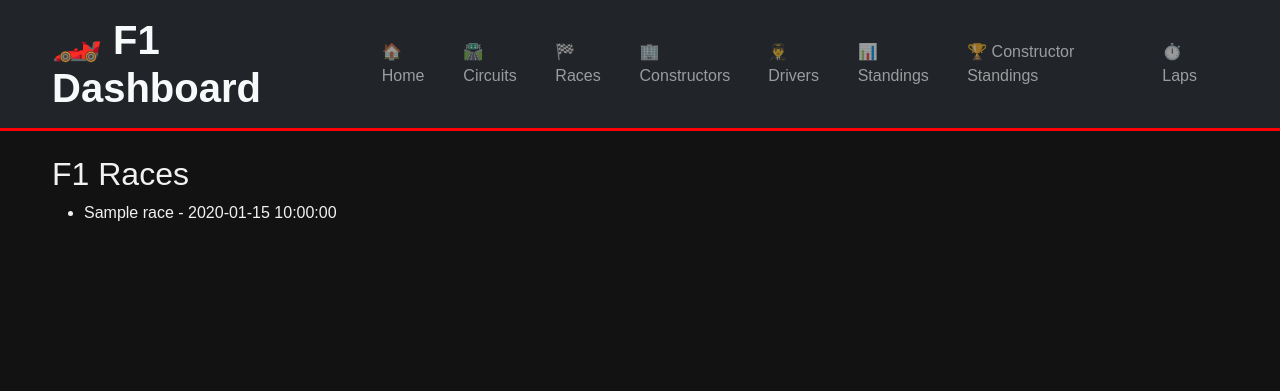
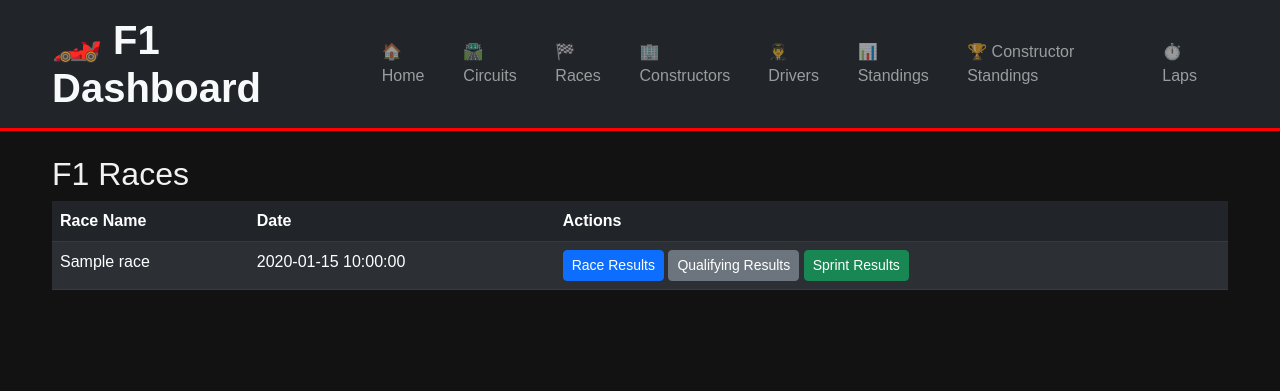
Before and after one commit to vishruthdevan/slipstream, a Flask app: template templates/races.html in a window 1280 px wide. Shown: the top 391 px of the page. Run offline with Flask 3, Linux system fonts and the light colour scheme; the template is opened without the code that fills it: most values are stand-ins (such as "Sample title", 1, 10 or a date in 2020); parts of the project's set-up code (start-up, migrations or seed data) failed here and were passed over.

Commit message:
Add result buttons

```diff
--- a/templates/races.html
+++ b/templates/races.html
@@ -1,8 +1,31 @@
-{% extends "base.html" %} {% block content %}
+{% extends "base.html" %}
+{% block content %}
 <h2>F1 Races</h2>
-<ul>
-  {% for race in races %}
-  <li>{{ race.name }} - {{ race.date }}</li>
-  {% endfor %}
-</ul>
+<div class="table-responsive">
+  <table class="table table-striped table-dark table-hover">
+    <thead>
+      <tr>
+        <th>Race Name</th>
+        <th>Date</th>
+        <th>Actions</th>
+      </tr>
+    </thead>
+    <tbody>
+      {% for race in races %}
+      <tr>
+        <td>{{ race.name }}</td>
+        <td>{{ race.date }}</td>
+        <td>
+          <a href="{{ url_for('race_results.race_results', race_id=race.id) }}" class="btn btn-primary btn-sm">Race
+            Results</a>
+          <a href="{{ url_for('qualifying_results.qualifying_results', race_id=race.id) }}"
+            class="btn btn-secondary btn-sm">Qualifying Results</a>
+          <a href="{{ url_for('sprint_results.sprint_results', race_id=race.id) }}"
+            class="btn btn-success btn-sm">Sprint Results</a>
+        </td>
+      </tr>
+      {% endfor %}
+    </tbody>
+  </table>
+</div>
 {% endblock %}
```
